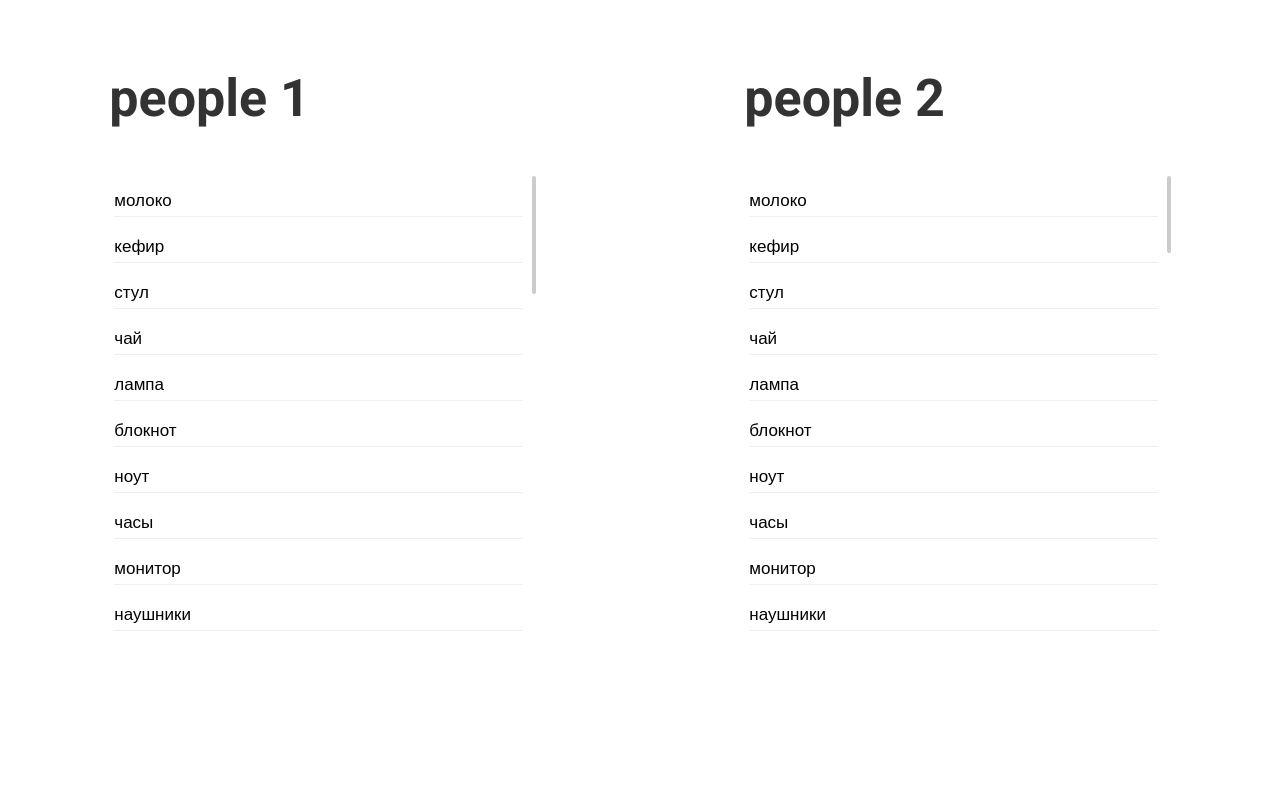
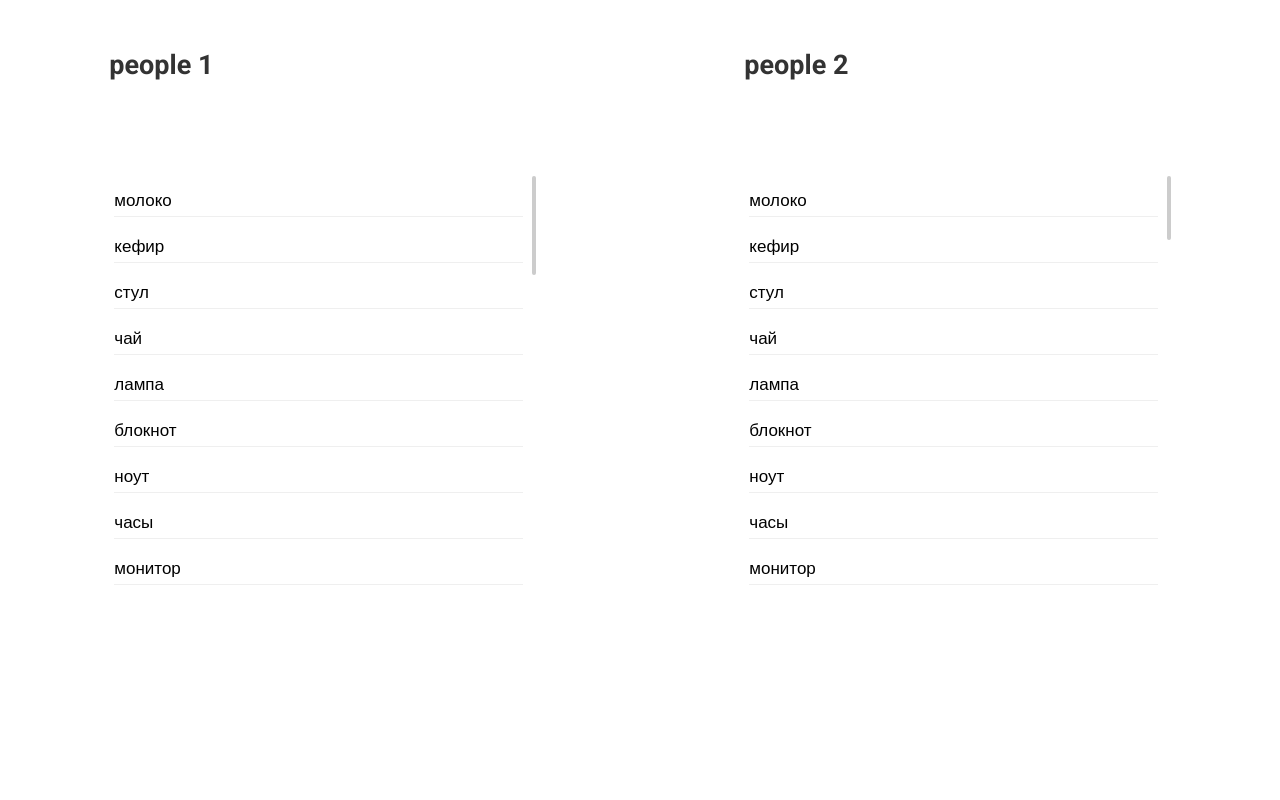
Before and after one commit to MaxBasharin/list-comparison, a plain HTML site: page index.html in a window 1280 px wide. Drawn offline with Linux system fonts and the light colour scheme.

Commit message:
поправил font-size у заголовка

```diff
--- a/style.css
+++ b/style.css
@@ -70,14 +70,14 @@ body,
 
 .title {
 	line-height: 1;
-	font-size: calc(var(--index) * 2.5);
+	font-size: 27px;
 	font-weight: bold;
 }
 
 /* content */
 .container {
 	width: calc(var(--index) * 20.5);
-	height: 620px;
+	height: 580px;
 	position: relative;
 	background: #fff;
 }
```
